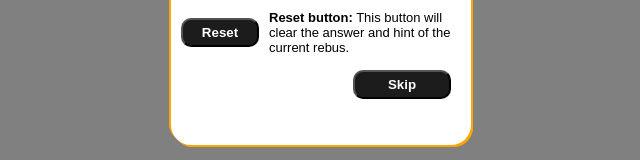
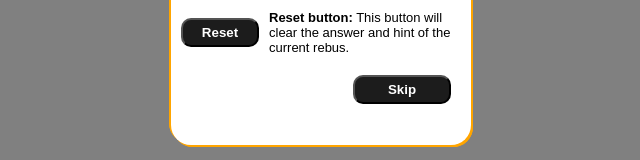
Before and after one commit to Youngtechie/Rebus-Puzzles_webpage, a React (Vite) app: page / in a window 1280 px wide. Shown: the part 480-640 px from the top of the page, without its empty margins (319-959 px from the left). Built offline with nearby package versions, Linux system fonts and the light colour scheme.

Commit message:
Update (Tutorial CSS)

```diff
--- a/src/assests/styles/Tutorial.css
+++ b/src/assests/styles/Tutorial.css
@@ -46,7 +46,7 @@
     color: #fff;
 }
 #Tbtnskip{
-    margin-top: 15px;
+    margin-top: 20px;
     justify-content: flex-end;
     align-self: flex-end;
 }
```
